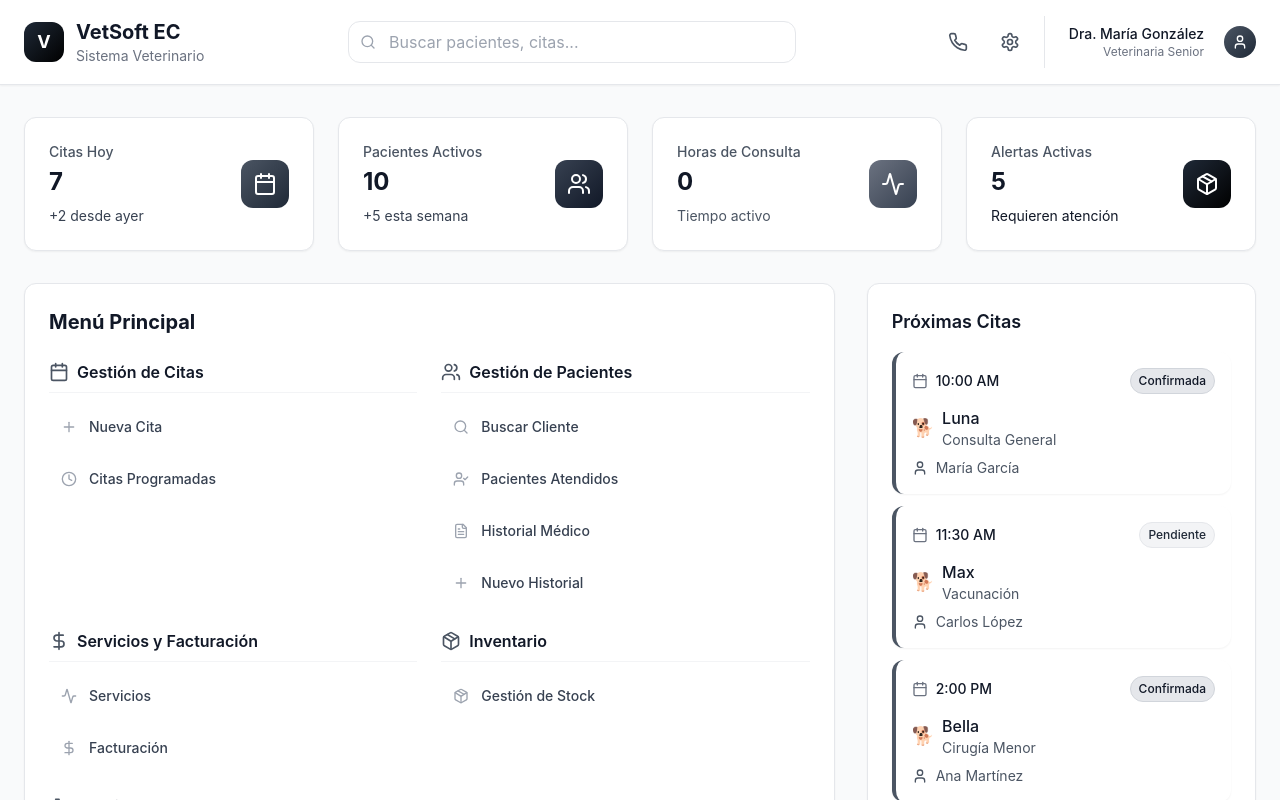
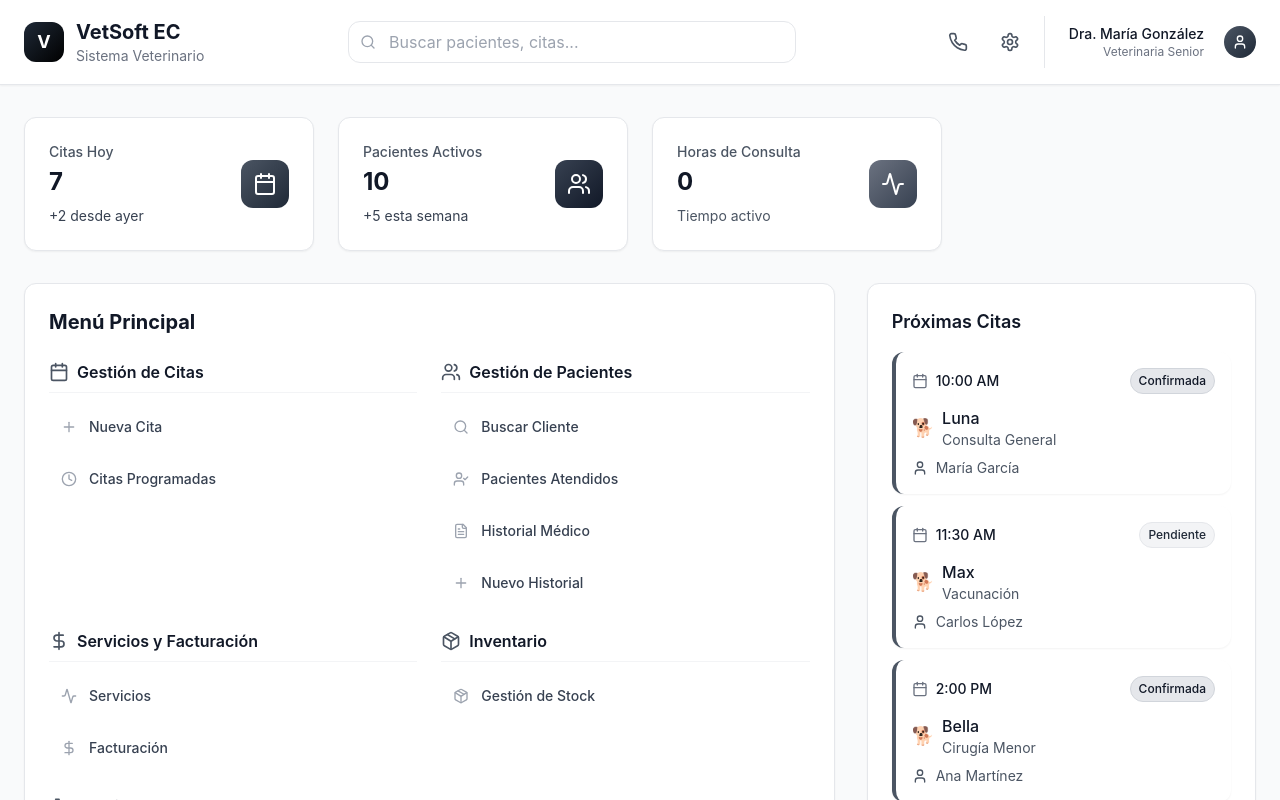
Before and after one commit to potterzoom/canine-care-pro, a React (Vite) app: page / in a window 1280 px wide. Shown: the top 800 px of the page. Built offline with nearby package versions, Linux system fonts and the light colour scheme.

Commit message:
Move alerts button
Move the alerts button from the header and from the welcome section.

```diff
--- a/src/pages/Index.tsx
+++ b/src/pages/Index.tsx
@@ -150,14 +150,6 @@ const Index = () => {
             trend="neutral"
             icon={Activity}
             color="orange"
-          />
-          <StatsCard
-            title="Alertas Activas"
-            value={stats.activeAlerts.toString()}
-            change="Requieren atención"
-            trend="down"
-            icon={Package}
-            color="purple"
           />
         </div>
 
```
